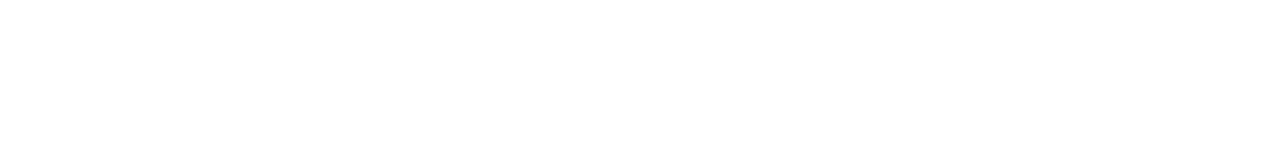
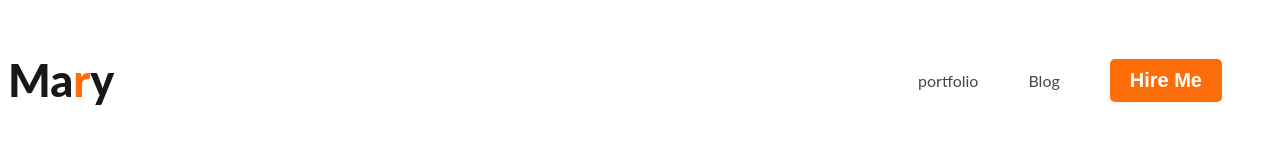
Before and after one commit to Mahbub-PoiNtoFvIEw/developer-portfolio, a plain HTML site: page index.html in a window 1280 px wide. Drawn offline with Linux system fonts and the light colour scheme.

Commit message:
added nav

```diff
--- a/index.html
+++ b/index.html
@@ -1,19 +1,29 @@
 <!DOCTYPE html>
 <html lang="en">
-<head>
-    <meta charset="UTF-8">
-    <meta name="viewport" content="width=device-width, initial-scale=1.0">
+  <head>
+    <meta charset="UTF-8" />
+    <meta name="viewport" content="width=device-width, initial-scale=1.0" />
     <title>Developer portfolio...!</title>
-</head>
-<body>
+    <link rel="preconnect" href="https://fonts.googleapis.com" />
+    <link rel="preconnect" href="https://fonts.gstatic.com" crossorigin />
+    <link
+      href="https://fonts.googleapis.com/css2?family=Open+Sans:ital,wght@0,300..800;1,300..800&display=swap"
+      rel="stylesheet"
+    />
+    <link rel="stylesheet" href="styles/portfolio.css" />
+  </head>
+  <body>
     <header>
-
+      <nav>
+        <h3 class="nav-title">Ma<span class="text-primary">r</span>y</h3>
+        <ul>
+          <li><a href="">portfolio</a></li>
+          <li><a href="">Blog</a></li>
+          <li><button class="btn-primary">Hire Me</button></li>
+        </ul>
+      </nav>
     </header>
-    <main>
-
-    </main>
-    <footer>
-
-    </footer>
-</body>
+    <main></main>
+    <footer></footer>
+  </body>
 </html>
--- /dev/null
+++ b/styles/portfolio.css
@@ -0,0 +1,40 @@
+/* common shared style */
+body {
+  font-family: "Open Sans", sans-serif;
+  font-family: "Lato", sans-serif;
+}
+.text-primary{
+    color: #FD6E0A;
+}
+.btn-primary{
+    border-radius: 5px;
+    background: #FD6E0A;
+    border: 0;
+    color: white;
+    font-size: 20px;
+    font-weight: 700;
+    padding: 10px 20px;
+}
+/* Nav related style */
+nav{
+    display: flex;
+    align-items: center;
+    justify-content: space-between;
+}
+.nav-title{
+    color: #181818;
+    font-size: 45px;
+    font-weight: 800;
+}
+nav > ul{
+    display: flex;
+    align-items: center;
+}
+nav li{
+    list-style: none;
+    margin-right: 50px;
+}
+nav a{
+    text-decoration: none;
+    color: #474747;
+}
```
